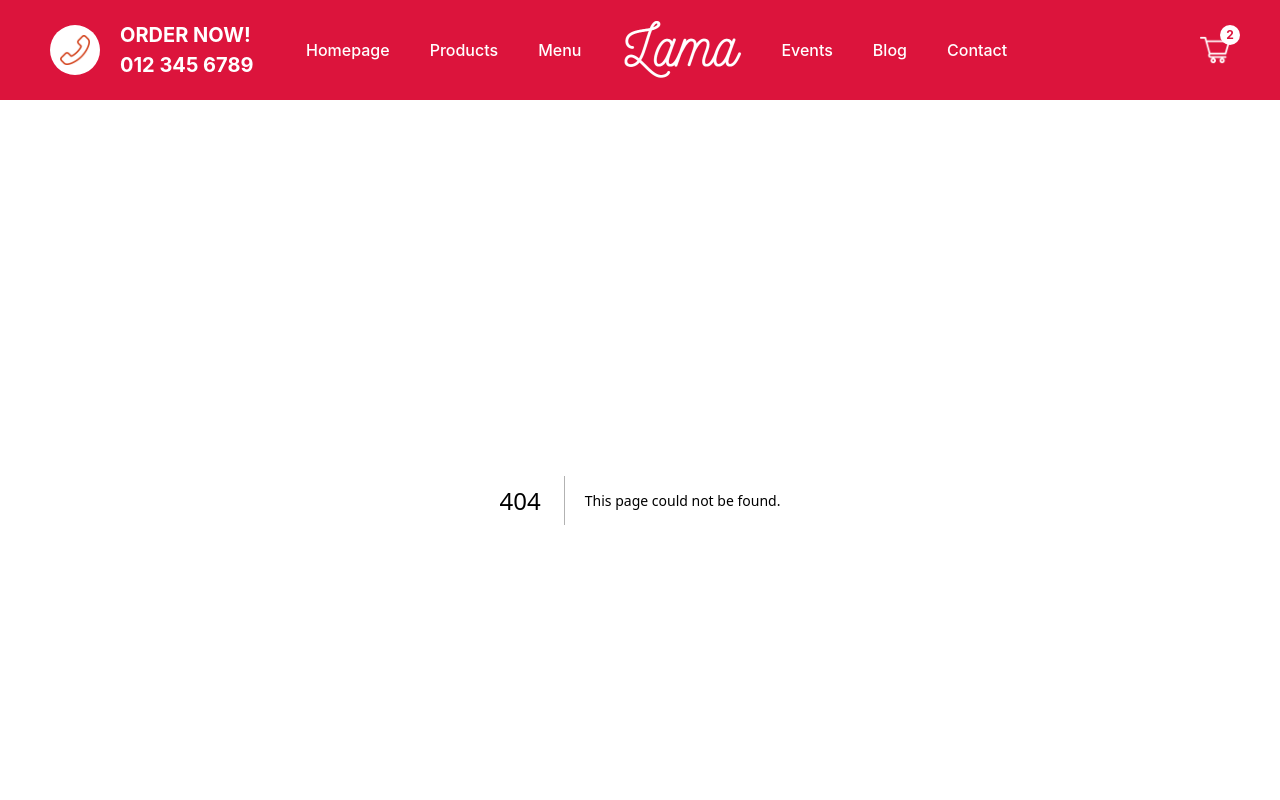
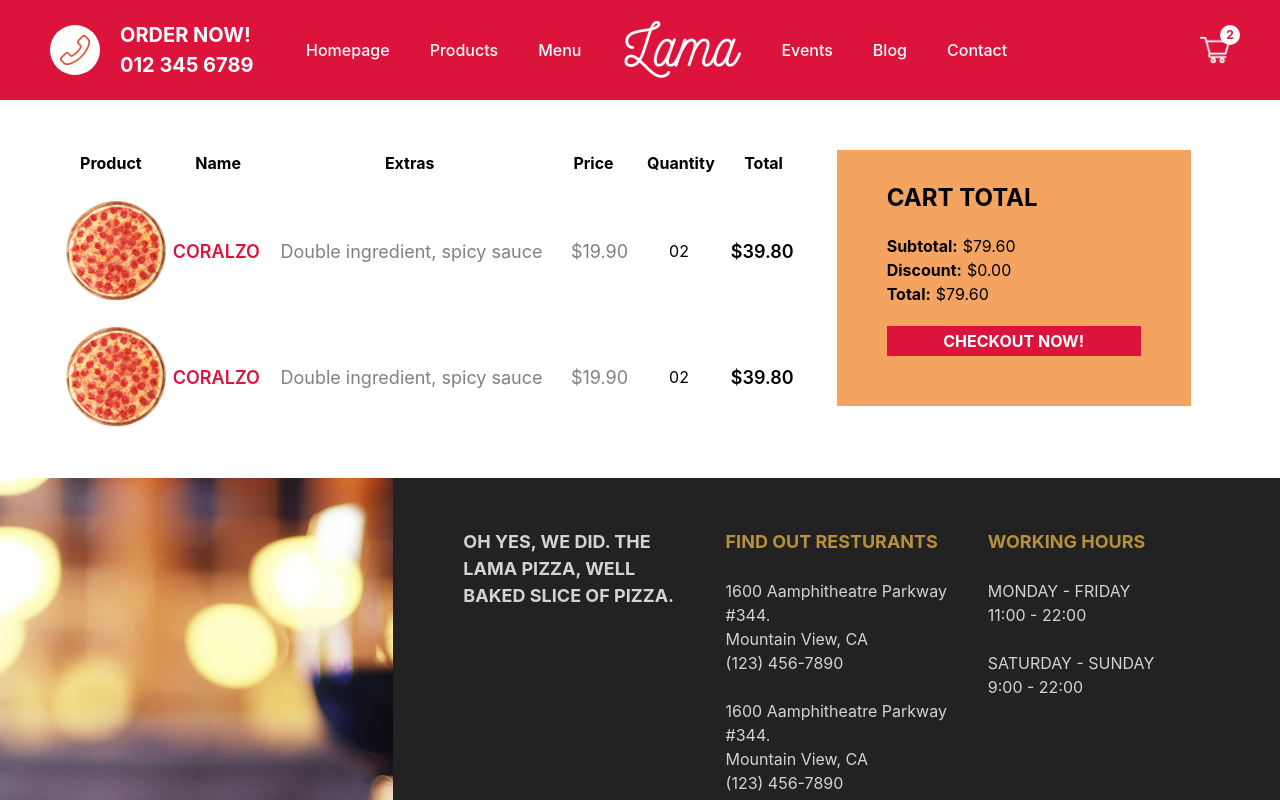
Before and after one commit to Chipsii/food-website, a Next.js app: page /cart in a window 1280 px wide. Before the commit this address had no page. Shown: the top 800 px of the page. Built offline with nearby package versions, Linux system fonts and the light colour scheme.

Commit message:
order page next

```diff
--- /dev/null
+++ b/pages/cart.jsx
@@ -0,0 +1,98 @@
+import styles from "../styles/Cart.module.css";
+import Image from "next/image";
+
+const Cart = () => {
+  return (
+    <div className={styles.container}>
+      <div className={styles.left}>
+        <table className={styles.table}>
+          <tr className={styles.trTitle}>
+            <th>Product</th>
+            <th>Name</th>
+            <th>Extras</th>
+            <th>Price</th>
+            <th>Quantity</th>
+            <th>Total</th>
+          </tr>
+          <br/>
+          <tr className={styles.tr}>
+            <td>
+              <div className={styles.imgContainer}>
+                <Image
+                  src="/img/pizza.png"
+                  layout="fill"
+                  objectFit="cover"
+                  alt=""
+                />
+              </div>
+            </td>
+            <td>
+              <span className={styles.name}>CORALZO</span>
+            </td>
+            <td>
+              <span className={styles.extras}>
+                Double ingredient, spicy sauce
+              </span>
+            </td>
+            <td>
+              <span className={styles.price}>$19.90</span>
+            </td>
+            <td>
+              <span className={styles.quantity}>02</span>
+            </td>
+            <td>
+              <span className={styles.total}>$39.80</span>
+            </td>
+          </tr>
+          <br/>
+          <tr className={styles.tr}>
+            <td>
+              <div className={styles.imgContainer}>
+                <Image
+                  src="/img/pizza.png"
+                  layout="fill"
+                  objectFit="cover"
+                  alt=""
+                />
+              </div>
+            </td>
+            <td>
+              <span className={styles.name}>CORALZO</span>
+            </td>
+            <td>
+              <span className={styles.extras}>
+                Double ingredient, spicy sauce
+              </span>
+            </td>
+            <td>
+              <span className={styles.price}>$19.90</span>
+            </td>
+            <td>
+              <span className={styles.quantity}>02</span>
+            </td>
+            <td>
+              <span className={styles.total}>$39.80</span>
+            </td>
+          </tr>
+        </table>
+      </div>
+      <div className={styles.right}>
+        <div className={styles.wrapper}>
+          <h2 className={styles.title}>CART TOTAL</h2>
+          <div className={styles.totalText}>
+            <b className={styles.totalTextTitle}>Subtotal:</b>$79.60
+          </div>
+          <div className={styles.totalText}>
+            <b className={styles.totalTextTitle}>Discount:</b>$0.00
+          </div>
+          <div className={styles.totalText}>
+            <b className={styles.totalTextTitle}>Total:</b>$79.60
+          </div>
+          <button className={styles.button}>CHECKOUT NOW!</button>
+        </div>
+      </div>
+    </div>
+  );
+};
+
+export default Cart;
--- /dev/null
+++ b/styles/Cart.module.css
@@ -0,0 +1,83 @@
+.container {
+  padding: 50px;
+  display: flex;
+}
+
+.left {
+  flex: 2;
+}
+
+.right {
+  flex: 1;
+}
+
+.imgContainer {
+  width: 100px;
+  height: 100px;
+  position: relative;
+  margin-left: 15px;
+}
+
+.table {
+  width: 95%;
+  border-spacing: 20px;
+}
+
+.name {
+  font-weight: 600;
+  color: crimson;
+  font-size: 18px;
+}
+
+.extras{
+  color: gray;
+  font-size: 18px;
+  margin-left: 15px;
+}
+
+.price{
+  color: gray;
+  font-size: 18px;
+  margin-left: 15px;
+}
+
+.quantity{
+  padding: 5px 35px;
+  border: 1px solid white;
+}
+
+.total {
+  font-weight: 600;
+  font-size: 18px;
+}
+
+.wrapper {
+  width: 90%;
+  max-height: 100%;
+  background-color: sandybrown;
+  padding: 50px;
+  padding-top: 30px;
+  display: flex;
+  flex-direction: column;
+  justify-content: space-between;
+  color: black;
+}
+
+.title {
+  font-size: 24px;
+  font-weight: bold;
+  padding-bottom: 18px;
+}
+
+.totalTextTitle {
+  margin-right: 5px;
+}
+
+.button {
+  height: 30px;
+  color: white;
+  font-weight: bold;
+  cursor: pointer;
+  margin-top: 20px;
+  background-color: crimson;
+}
```
